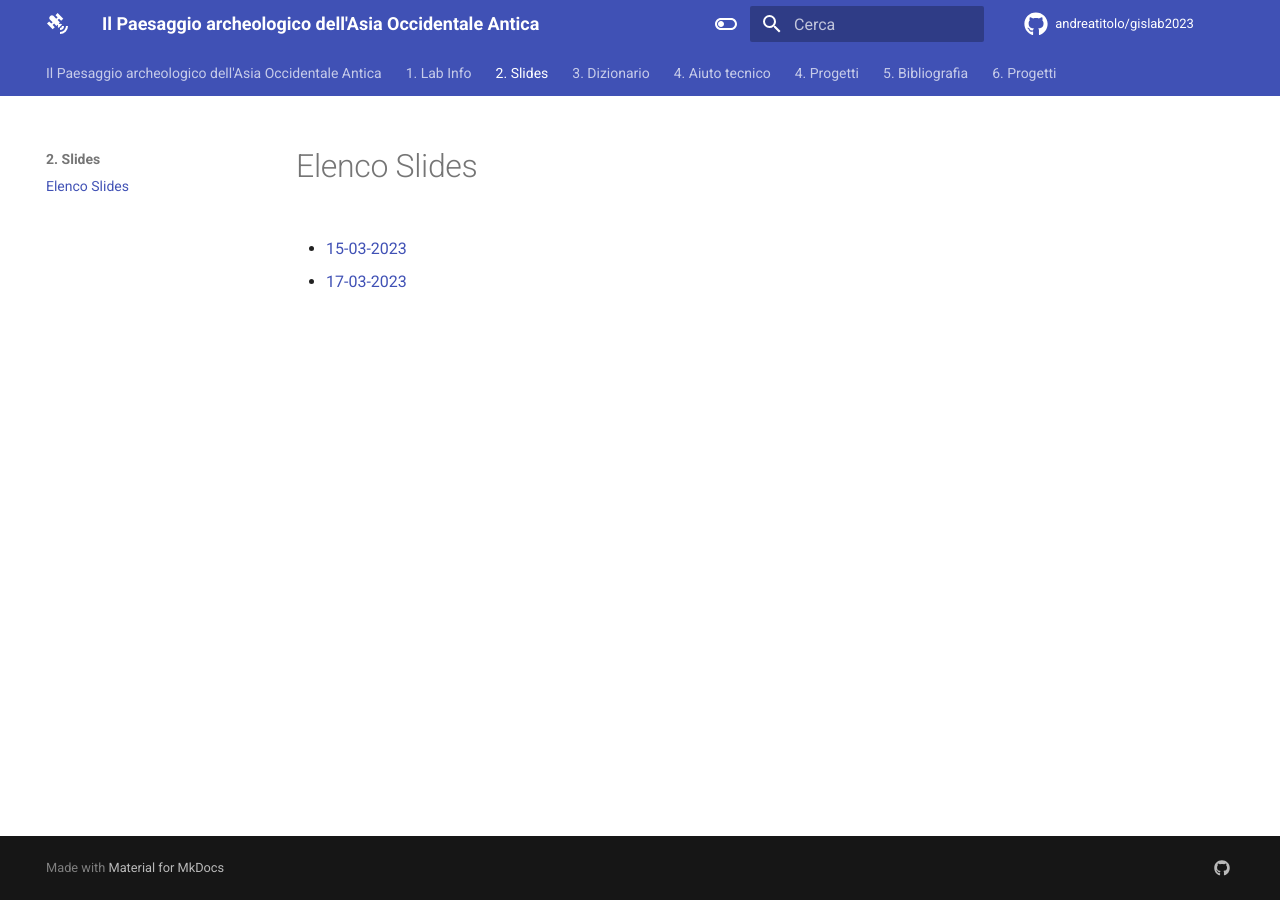
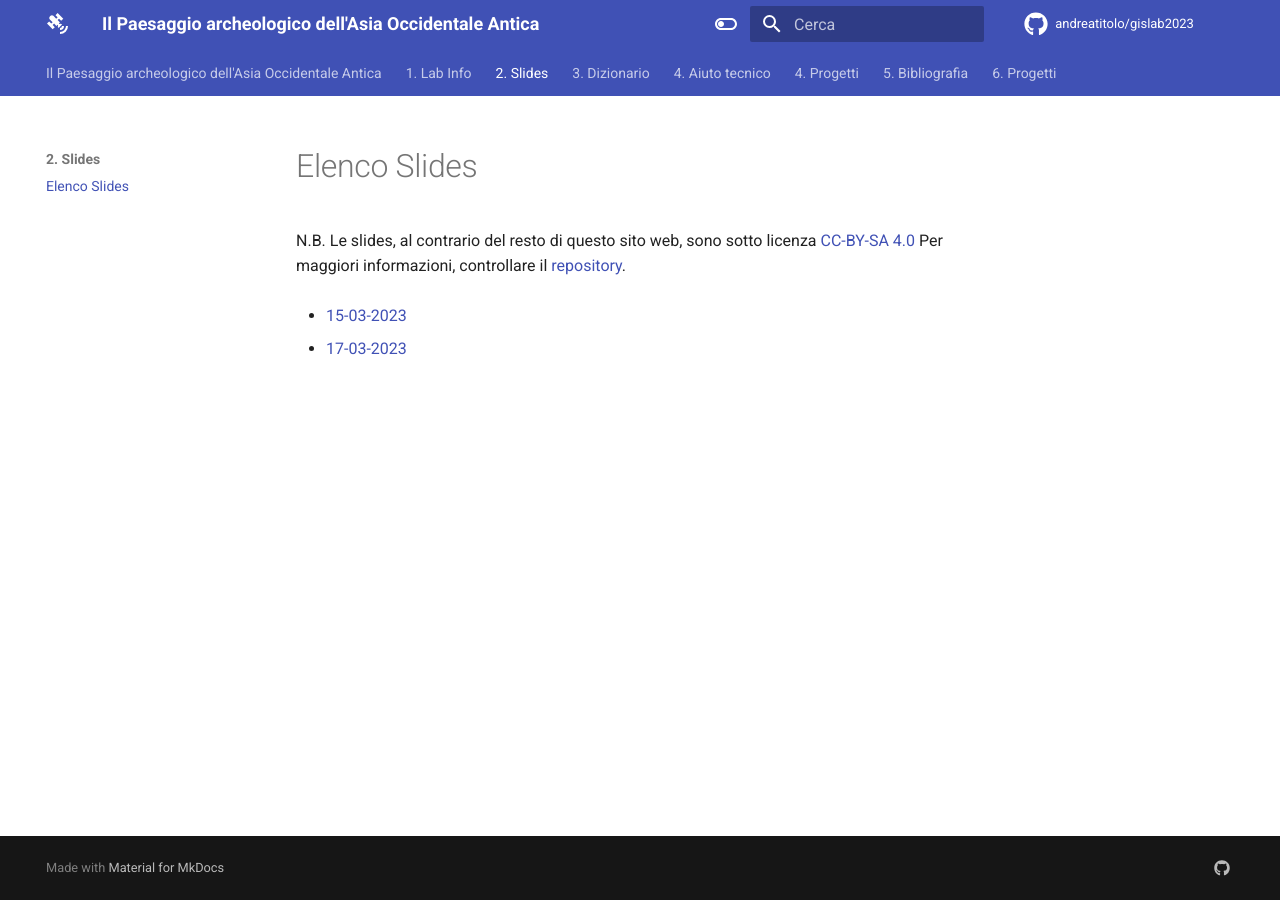
Before and after one commit to andreatitolo/gislab2023, an MkDocs documentation site: the page built from docs/2. Slides/Elenco Slides.md, in a window 1280 px wide. Built offline with MkDocs 1.6.1 and Material for MkDocs 9.7.7, drawn with Linux system fonts in a browser that asks for light colours; comment, search, counter and statistics services are not loaded.

Commit message:
add slides license info

```diff
--- a/docs/2. Slides/Elenco Slides.md
+++ b/docs/2. Slides/Elenco Slides.md
@@ -1,3 +1,6 @@
+N.B. Le slides, al contrario del resto di questo sito web, sono sotto licenza [CC-BY-SA 4.0](https://creativecommons.org/licenses/by-sa/4.0/)
+Per maggiori informazioni, controllare il [repository](https://codeberg.org/titoloandrea/SapienzaStudentLab2023).
+
 -  [15-03-2023](https://www.andreatitolo.com/slides/gislab/1.IntroLandscapeArchaeo.html)
 
 -  [17-03-2023](https://www.andreatitolo.com/slides/gislab/2.introlandscapearchaeowestasia#/title-slide)
```
